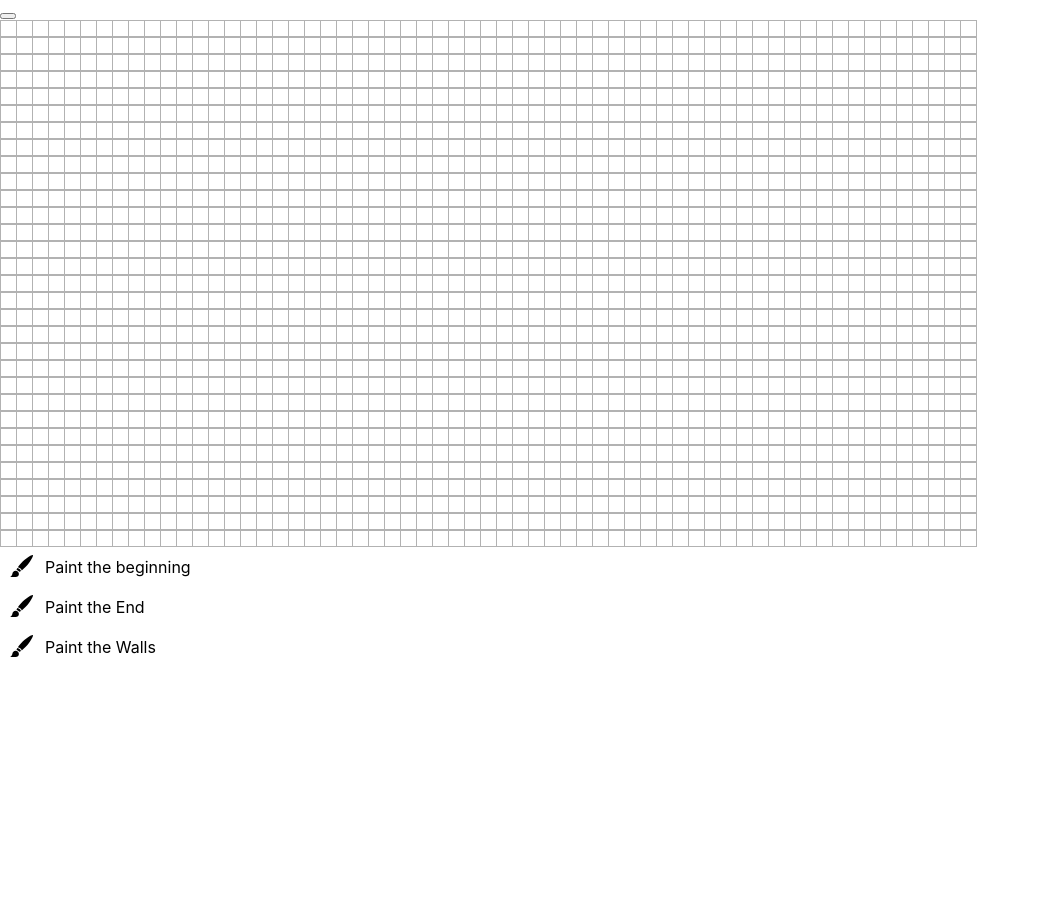
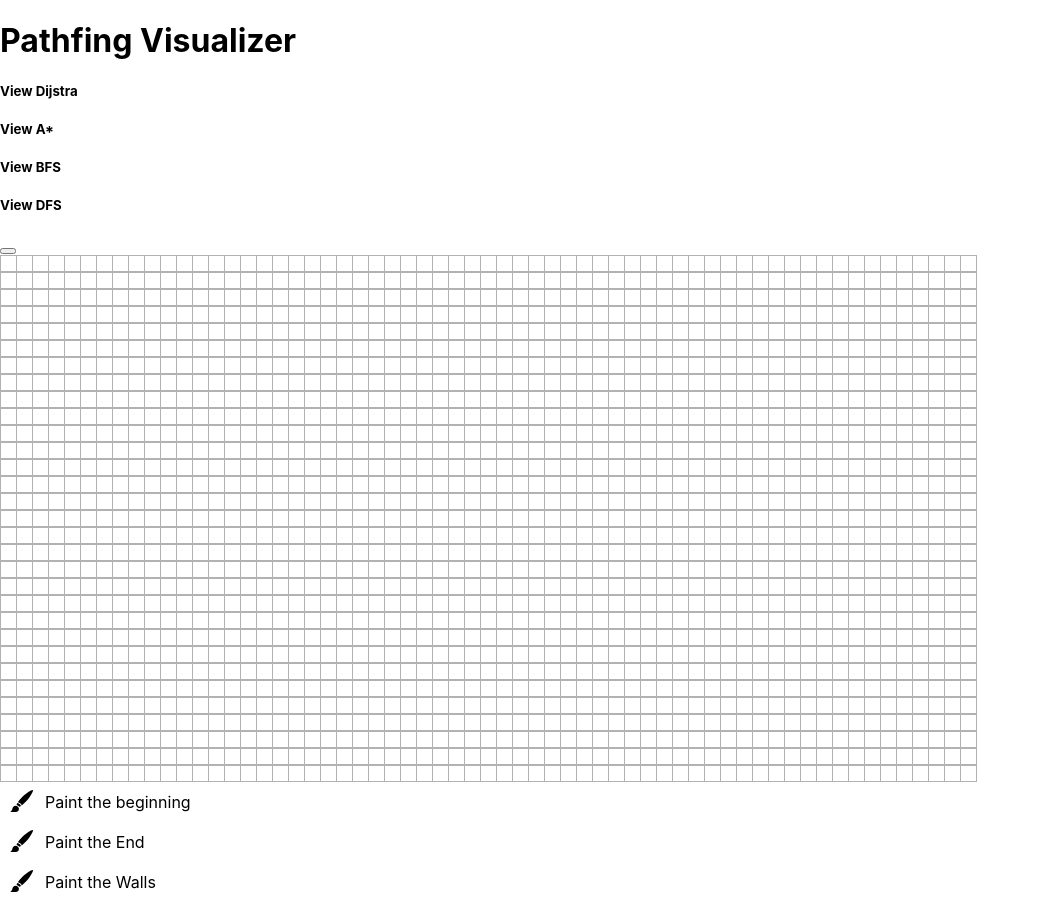
Before and after one commit to RogerioCohen/Pathfinding-Visualizer, a React (Create React App) app: page / in a window 1280 px wide. Shown: the whole page, without its empty margins (0-1040 px from the left). Before the commit the page ends 800 px from the top, so only its background shows below. Built offline with nearby package versions, Linux system fonts and the light colour scheme.

Commit message:
Protótipo do Header

```diff
--- a/src/components/Header.jsx
+++ b/src/components/Header.jsx
@@ -0,0 +1,85 @@
+import React, {Component} from 'react';
+import './Header.css'
+
+import Astar from '../algorithms/dijstra.js'
+import bfs from '../algorithms/bfs.js'
+import dfs from '../algorithms/dfs.js'
+import dijstra from '../algorithms/dijstra.js'
+import { render } from '@testing-library/react';
+var variavel = true;
+class Header extends React.Component{
+
+
+           handleClickDij(event){
+                console.log('A');
+                event.target.style.background = "#FF7070";
+                variavel = false;
+
+            }
+
+            handleClickAs(event){
+                console.log('B');
+                event.target.style.background = "#FF7070";
+                variavel = false;
+            }
+
+            handleClickBFS(event){
+                console.log('C');
+                event.target.style.background = "#FF7070";
+                variavel = false;
+            }
+
+            handleClickDFS(event){
+                console.log('D');
+                event.target.style.background = "#FF7070";
+                variavel = false;
+            }
+
+    render(){
+        return(
+            <div id = 'header'>
+                <h1> Pathfing Visualizer</h1>
+
+            <h5 onClick = {event => {
+             if( variavel ){
+                return this.handleClickDij(event);
+             }  }
+            }>
+                View Dijstra
+            </h5>
+
+            <h2 id = 't'> </h2>
+
+            <h5 onClick = {event => {
+                if( variavel ){
+                   return this.handleClickAs(event);
+                }  }
+            }>
+                View A*
+             </h5>
+
+             <h2 id = 't'> </h2>
+
+            <h5 onClick = {event => {
+             if( variavel ){
+                return this.handleClickBFS(event);
+             }  }}>
+                    View BFS
+            </h5>
+            <h2 id = 't'> </h2>
+            <h5 onClick = {event =>{
+             if( variavel ){
+                return this.handleClickDFS(event);
+             }  } }>
+                View DFS
+            </h5>
+
+            </div>
+
+        )
+
+    }
+    }
+
+
+export default Header
--- a/src/main/App.jsx
+++ b/src/main/App.jsx
@@ -1,11 +1,14 @@
 import React from 'react'
 import Paint from '../components/Paint.jsx'
 import Grid from './Grid.jsx'
+import Header from '../components/Header.jsx'
 const App = function() {
     return (
         <React.Fragment>
+            <Header></Header>
             <Grid></Grid>
             <Paint></Paint>
+
         </React.Fragment>
     )
 }
```
